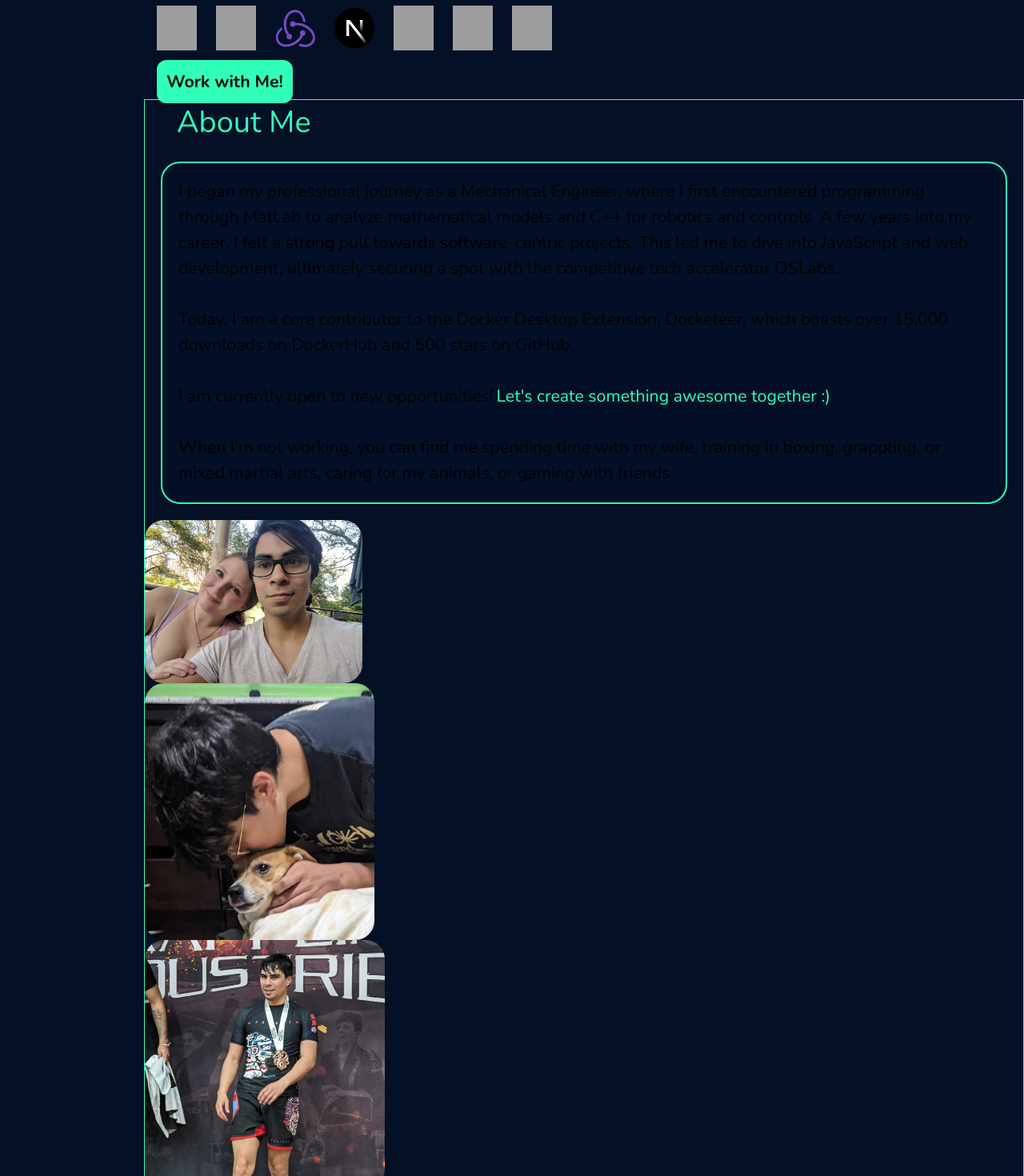
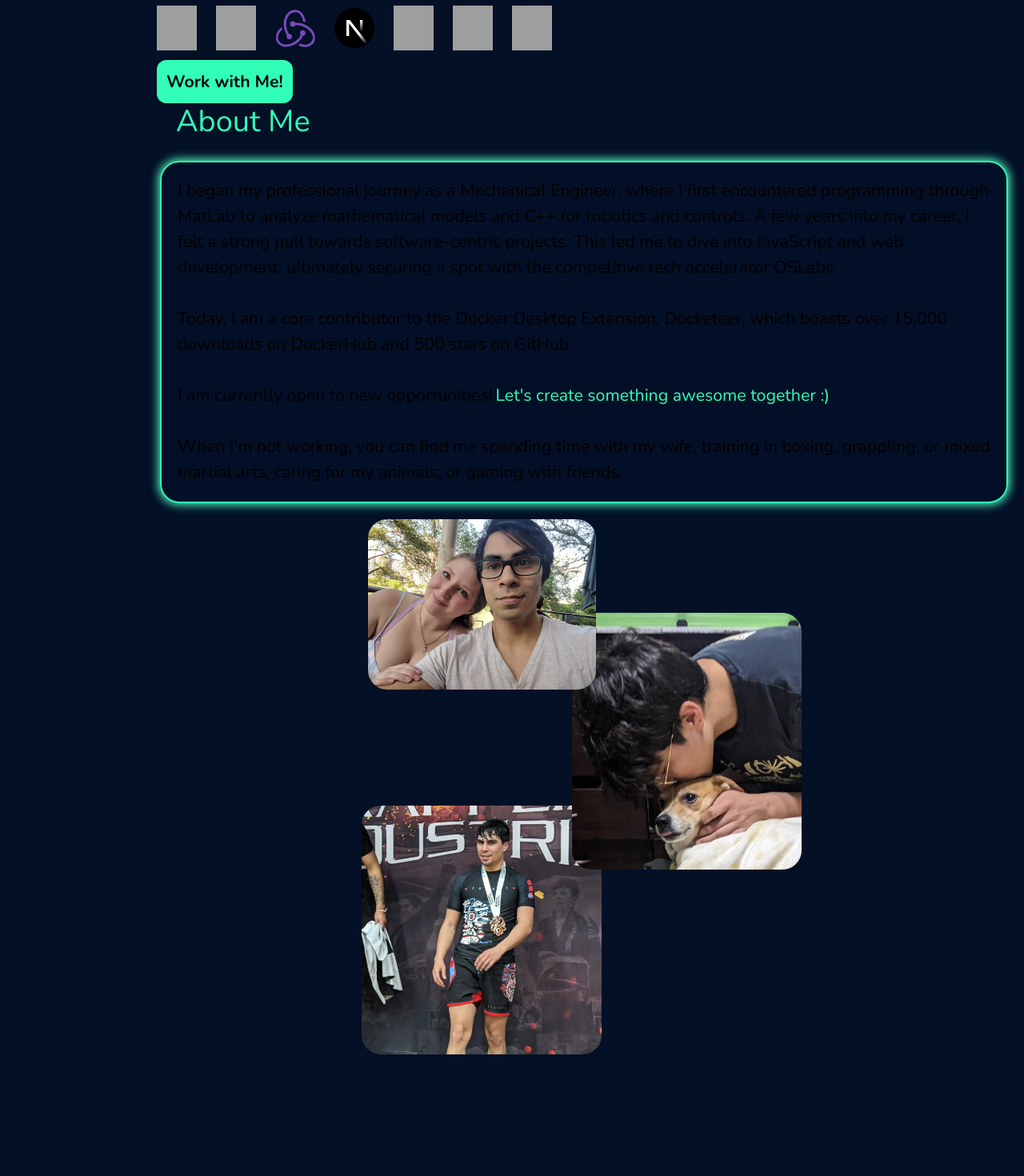
Before and after one commit to Cris-Morales/Cris-Morales-Portfolio-Website, a Next.js app: page / in a window 1280 px wide. Shown: the part 740-2210 px from the top of the page at 80% size. Built offline with nearby package versions, Linux system fonts and the light colour scheme; grey boxes are pictures that could not be loaded.

Commit message:
added glow  border, made picture collage but am going to change the method i used for it. Glow feedback added for resume link. changed my links to a tags because i think Next does something weird if they're just ID scrolls.

```diff
--- a/app/globals.css
+++ b/app/globals.css
@@ -81,13 +81,27 @@ a[class*="active"] .navLine {
 }
 
 .boxGlow {
-  transition: 300ms;
+  box-shadow:
+    0px 0px 0.75rem 2px #52FFC2;
 }
 
-.boxGlow:hover {
-  box-shadow:
-    0px 0px 1rem 2px #52FFC2,
-    0px 0px 1.75rem 2px #52FFC2,
-    0px 0px 2.0rem 2px #52FFC2;
-  transition: 300ms;
+.one {
+  grid-column: 3/5;
+  grid-row: 1/2;
+  grid-column-start: 1;
+  grid-row-start: 1;
 }
+
+.two {
+  grid-column: 3/5;
+  grid-row: 1/2;
+  grid-column-start: 5;
+  grid-row-start: 3;
+}
+
+.three {
+  grid-column: 3/5;
+  grid-row: 1/2;
+  grid-column-start: 1;
+  grid-row-start: 5;
+}
--- a/app/ui/about/AboutMe.tsx
+++ b/app/ui/about/AboutMe.tsx
@@ -1,53 +1,52 @@
 import Image from "next/image"
-import Link from "next/link"
 
 export default function AboutMe() {
 
     return (
-        <section id='about' className=" h-fit border border-primary scroll-mt-20">
+        <section id='about' className=" h-fit scroll-mt-20">
             <h3 className='text-primary text-3xl ml-10'>
                 About Me
             </h3>
-            <article>
-                <p className="text-white-text text-xl border-2 border-primary rounded-3xl p-5 m-5 bg-background bg-opacity-35">
+            <article className="flex flex-col items-center">
+                <p className="text-white-text text-xl border-2 border-primary rounded-3xl p-5 m-5 bg-background bg-opacity-35 boxGlow">
                     I began my professional journey as a Mechanical Engineer, where I first encountered programming through MatLab to analyze mathematical models and C++ for robotics and controls. A few years into my career, I felt a strong pull towards software-centric projects. This led me to dive into JavaScript and web development, ultimately securing a spot with the competitive tech accelerator OSLabs.
                     <br /><br />
                     Today, I am a core contributor to the Docker Desktop Extension, Docketeer, which boasts over 15,000 downloads on DockerHub and 500 stars on GitHub.
                     <br /><br />
                     I am currently open to new opportunities!
                     <span className='text-primary ml-1 textGlow'>
-                        <Link href='#contact'>
+                        <a href='#contact'>
                             Let's create something awesome together :)
-                        </Link>
+                        </a>
                     </span>
                     <br /><br />
                     When I'm not working, you can find me spending time with my wife, training in boxing, grappling, or mixed martial arts, caring for my animals, or gaming with friends.
                 </p>
-                {/* hopefully I’ll have a button here that could take you to the contact portion, or maybe this can just be an about section for about section’s sake. Maybe some buttons that link to docketeer or my project links or the github */}
-            </article>
-            <div>
+                <div className="w-full flex flex-col items-center">
+                    {/* have 2 columns, relatively positioned, 2 pics in left 1 pic in right, center both of them in the space given, same Z order, move the right over a fixed amount, left over a fixed amount, feel like genius */}
                     <Image
                         src="/aboutMe/meAndPartner.jpg"
                         alt="Me and my wife."
-                    width={272}
-                    height={307}
-                    className="rounded-3xl"
+                        width={285}
+                        height={325}
+                        className="rounded-3xl relative right-32 z-20"
                     />
                     <Image
                         src="/aboutMe/meAndDoggo.jpg"
                         alt="Me and our family Chonk, I mean, Dog in a tortilla blanket."
                         width={287}
                         height={287}
-                    className="rounded-3xl"
+                        className="rounded-3xl relative left-32 -top-24 z-10"
                     />
                     <Image
                         src="/aboutMe/jiuJitsuTournament.jpg"
                         alt="Me, at my 3rd Grappling Tournament at Blue Belt, getting bronze because I was late to my match against the silver metal winner."
                         width={300}
                         height={306}
-                    className="rounded-3xl"
+                        className="rounded-3xl relative right-32 bottom-44"
                     />
                 </div>
+            </article>
         </section>
     )
 }
--- a/app/ui/hero/Hero.tsx
+++ b/app/ui/hero/Hero.tsx
@@ -1,7 +1,6 @@
 import Headshot from "./Headshot"
 import { techstackIcons } from "@/app/lib/portfolioData"
 import Image from "next/image"
-import Link from "next/link"
 
 export default function Hero() {
     const myTitles: string[] = ['Software', 'Mechanical', 'Fullstack', 'Robotics']
@@ -34,9 +33,9 @@ export default function Hero() {
                         )
                     })}
                 </div>
-                <Link className="text-dark-text font-bold text-xl bg-primary rounded-xl h-32 p-3" href='#contact'>
+                <a className="text-dark-text font-bold text-xl bg-primary rounded-xl h-32 p-3" href='#contact'>
                     Work with Me!
-                </Link>
+                </a>
             </div>
         </section>
     )
--- a/app/ui/navbar/Navbar.tsx
+++ b/app/ui/navbar/Navbar.tsx
@@ -1,4 +1,3 @@
-import Link from "next/link"
 import { useEffect, useState } from "react"
 
 const navDict: any = {
@@ -39,44 +38,44 @@ export default function Navbar() {
         <nav className="hidden md:m-nav md:flex md:flex-col md:fixed md:h-screen md:justify-center">
             <ul className="flex flex-col h-nav justify-between top-nav p-1">
                 <li>
-                    <Link className='text-primary bg-slate-700 flex items-center active' href='#home'>
+                    <a className='text-primary bg-slate-700 flex items-center active' href='#home'>
                         <div className="navLine" />
                         <span className="">
                             Home
                         </span>
-                    </Link>
+                    </a>
                 </li>
                 <li>
-                    <Link href='#about' className='text-primary bg-slate-700 flex items-center' >
+                    <a href='#about' className='text-primary bg-slate-700 flex items-center' >
                         <div className="navLine" />
                         <span className="">
                             About Me
                         </span>
-                    </Link>
+                    </a>
                 </li>
                 <li>
-                    <Link href='#experience' className='text-primary bg-slate-700 flex items-center'>
+                    <a href='#experience' className='text-primary bg-slate-700 flex items-center'>
                         <div className="navLine" />
                         <span className="">
                             Experience
                         </span>
-                    </Link>
+                    </a>
                 </li>
                 <li>
-                    <Link href='#projects' className='text-primary bg-slate-700 flex items-center'>
+                    <a href='#projects' className='text-primary bg-slate-700 flex items-center'>
                         <div className="navLine" />
                         <span className="">
                             Projects
                         </span>
-                    </Link>
+                    </a>
                 </li>
                 <li>
-                    <Link href='#contact' className='text-primary bg-slate-700 flex items-center'>
+                    <a href='#contact' className='text-primary bg-slate-700 flex items-center'>
                         <div className="navLine" />
                         <span className="">
                             Message Me
                         </span>
-                    </Link>
+                    </a>
                 </li>
             </ul>
         </nav>
```
Lines whose indentation alone changed are shown as unchanged.
